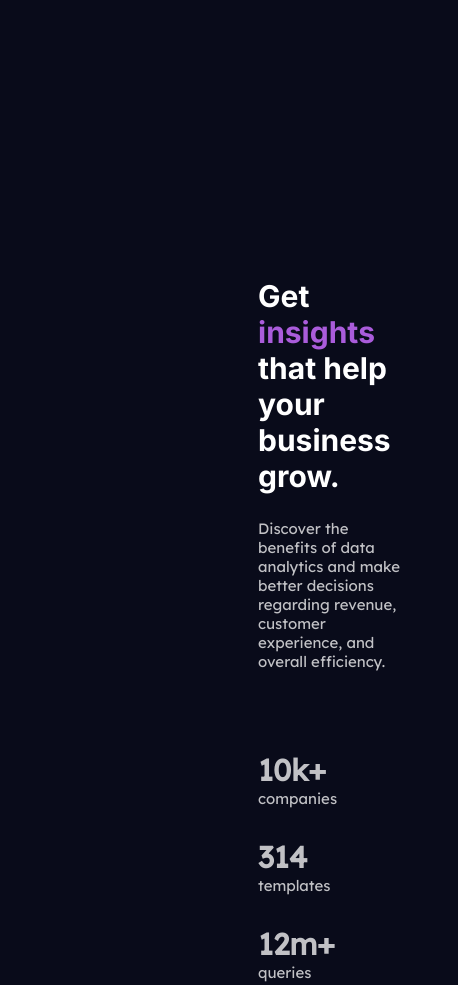
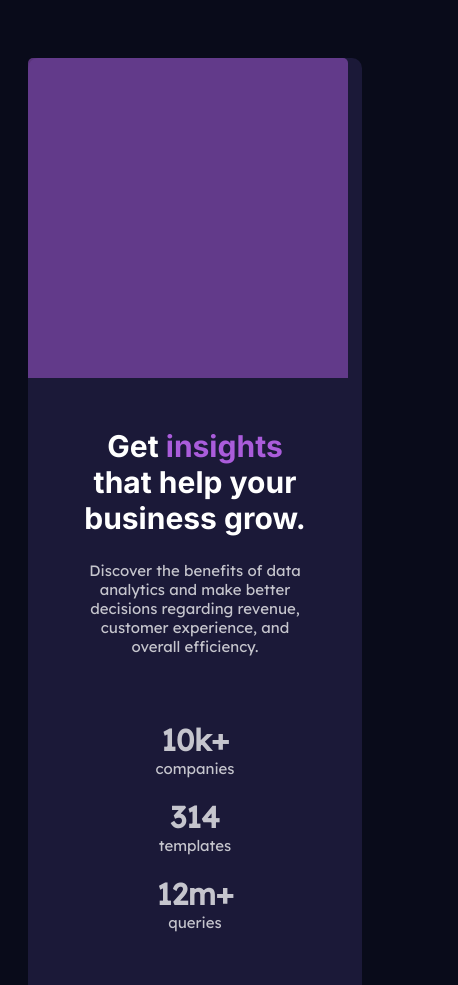
Before and after one commit to benjamin0204/FrontEndMentorProjects, a plain HTML site: page stats-preview-card-component-main/index.html in a window 390 px wide. Shown: the top 985 px of the page, 458 px wide, since content can reach past the window. Drawn offline with Linux system fonts and the light colour scheme.

Commit message:
mobile design

```diff
--- a/stats-preview-card-component-main/main.css
+++ b/stats-preview-card-component-main/main.css
@@ -26,16 +26,15 @@ html{
 
 body{
     background-color: var(--color-primary-Vdark);
-    padding: 20rem;
+    padding: 5rem 2rem ;
 }
 
 .container{
     background-color:var(--color-primary-dark) ;
     border-radius: 10px;
+    display: flex;
+}
 
-    display: flex;
-
-}
 
 .left{
     flex: 50%;
@@ -78,16 +77,20 @@ p{
 
 
 .right {
+    flex-shrink: 0;
     flex: 50%;
     overflow: hidden;
+
+    /*
     background-image:
     linear-gradient(
         var(--color-primary-soft),
         var(--color-primary-soft)
         ),
     url(./images/image-header-desktop.jpg);
+    */
     background-blend-mode: overlay;
-    background-size: cover;
+     background-size: cover;
 }
 
 
@@ -95,7 +98,41 @@ p{
 
 
 
+@media (max-width: 800px) {
+    h1, p{
+        text-align: center;
+    }
 
+    .container {
+        flex-direction: column;
+      }
+
+    .stat-container p{
+        margin: 0 auto;
+        float:none;
+        padding-right: 0;
+        padding-bottom: 2rem;
+    }
+
+    .right{
+        width: 32rem;
+        height: 32rem;
+        border-radius: 5px 5px 0px 0px;;
+        position:absolute;
+
+        /* Colour over the image */
+        outline: 160px solid hsla(277, 64%, 61%, 0.5) !important;
+        outline-offset: -160px;
+    }
+
+    .left{
+        margin-top: 30rem;
+    }
+
+}
+/* Colour over the image */
+outline: 150px solid hsla(277, 64%, 61%, 0.5) !important;
+outline-offset: -150px;
 
 
 
```
